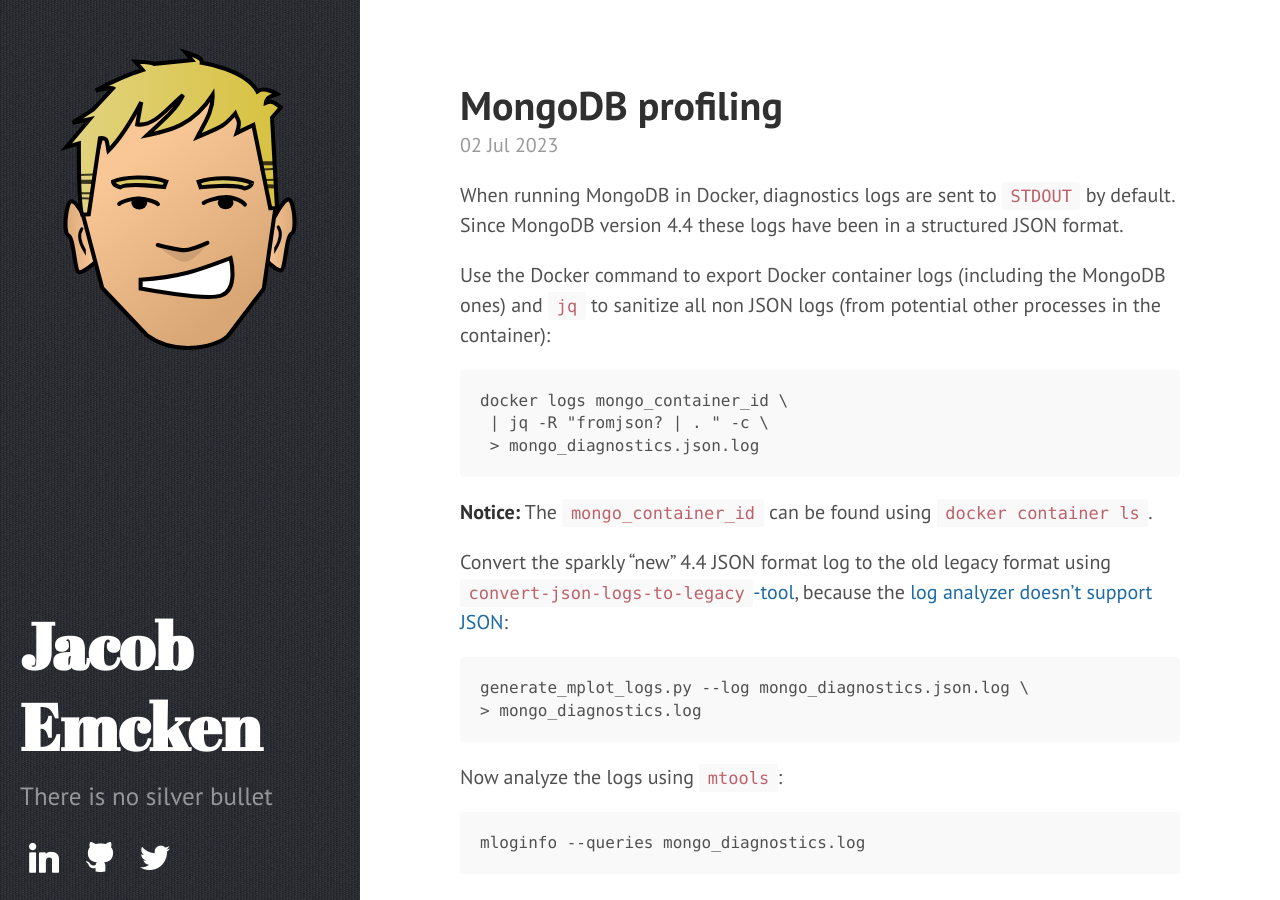
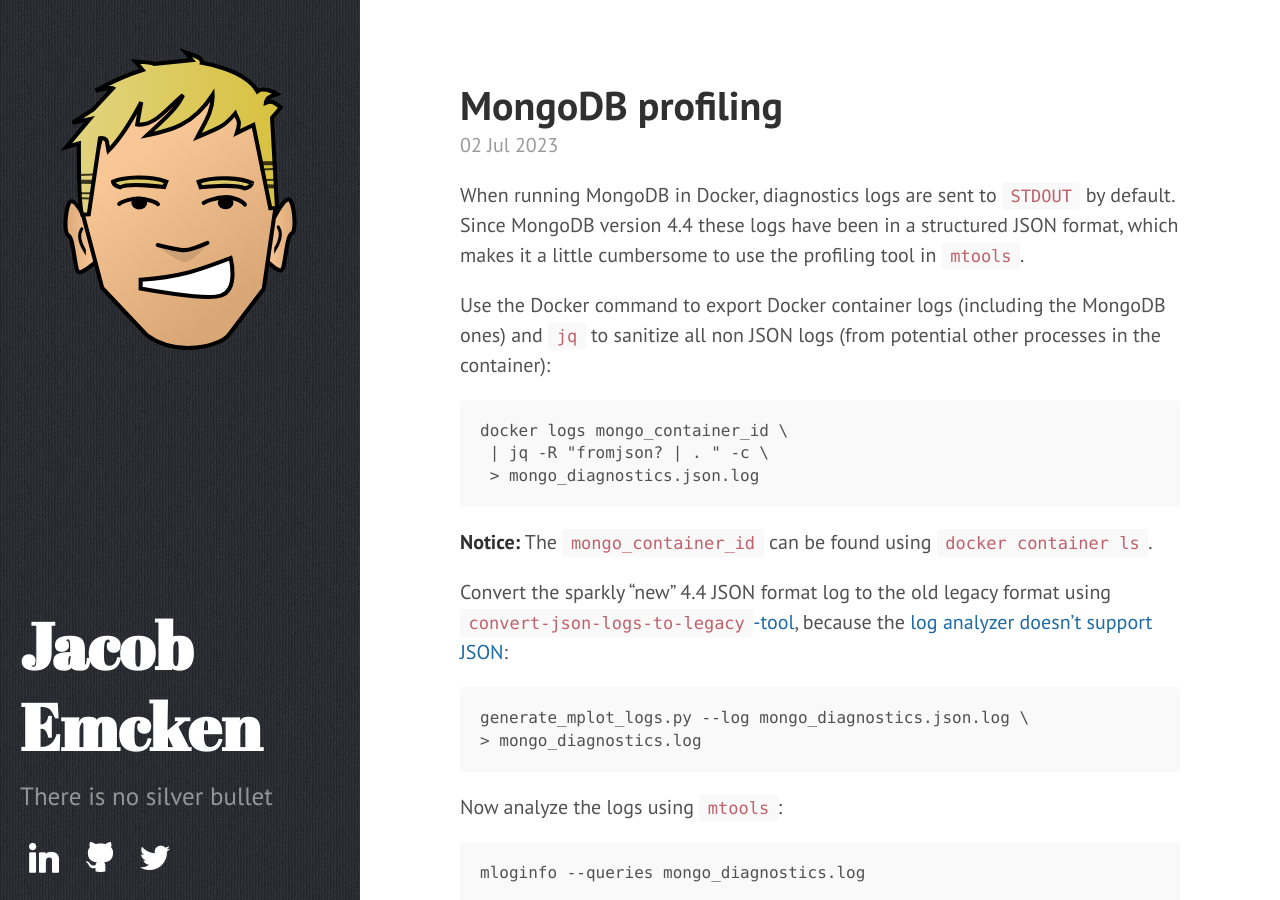
Before and after one commit to jacobemcken/jacobemcken.github.io, a Jekyll site: the page built from _posts/2023-07-02-mongodb-profiling.md, in a window 1280 px wide and 900 px high. Built offline with Jekyll 4.4.1, drawn with Linux system fonts in a browser that asks for light colours; comment, search, counter and statistics services are not loaded.

Commit message:
Improve excerpt for MongoDB profiling post

```diff
--- a/_posts/2023-07-02-mongodb-profiling.md
+++ b/_posts/2023-07-02-mongodb-profiling.md
@@ -14,7 +14,8 @@
 
 When running MongoDB in Docker, diagnostics logs are sent to `STDOUT` by
 default. Since MongoDB version 4.4 these logs have been in a structured JSON
-format.
+format, which makes it a little cumbersome to use the profiling tool in
+`mtools`.
 
 Use the Docker command to export Docker container logs (including the MongoDB
 ones) and `jq` to sanitize all non JSON logs (from potential other processes in
```
